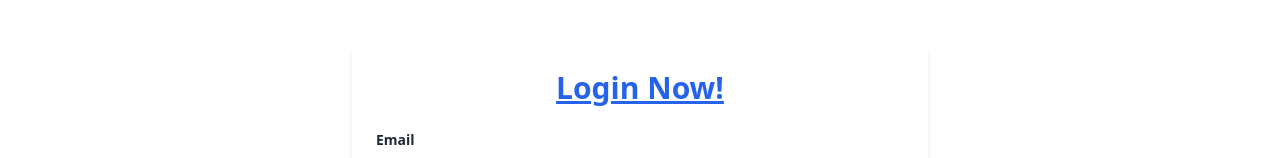
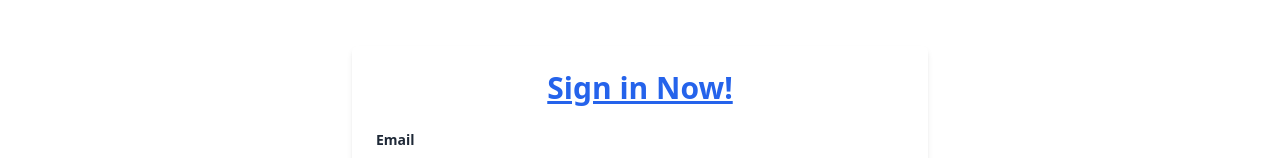
Before and after one commit to FSD-Tanvir/study-hub-client, a React (Vite) app: page /sign-in in a window 1280 px wide. Shown: the part 214-372 px from the top of the page. Built offline with nearby package versions, Linux system fonts and the light colour scheme.

Commit message:
updated page title for sign in and sign up page

```diff
--- a/src/pages/SignIn.jsx
+++ b/src/pages/SignIn.jsx
@@ -6,7 +6,7 @@ const SignIn = () => {
       <div className="relative flex flex-col justify-center min-h-screen overflow-hidden">
         <div className="w-full p-6 m-auto bg-white rounded-md shadow-md md:max-w-lg lg:max-w-xl">
           <h1 className="text-3xl font-semibold text-center text-blue-600 underline">
-            Login Now!
+            Sign in Now!
           </h1>
           <form className="mt-6">
             <div className="mb-2">
--- a/src/pages/SignUp.jsx
+++ b/src/pages/SignUp.jsx
@@ -6,7 +6,7 @@ const SignUp = () => {
       <div className="relative flex flex-col justify-center min-h-screen overflow-hidden">
         <div className="w-full p-6 m-auto bg-white rounded-md shadow-md md:max-w-lg lg:max-w-xl">
           <h1 className="text-3xl font-semibold text-center text-blue-600 underline">
-            Register Now!
+            Sign Up Now!
           </h1>
           <form className="mt-6">
             <div className="mb-2">
```
